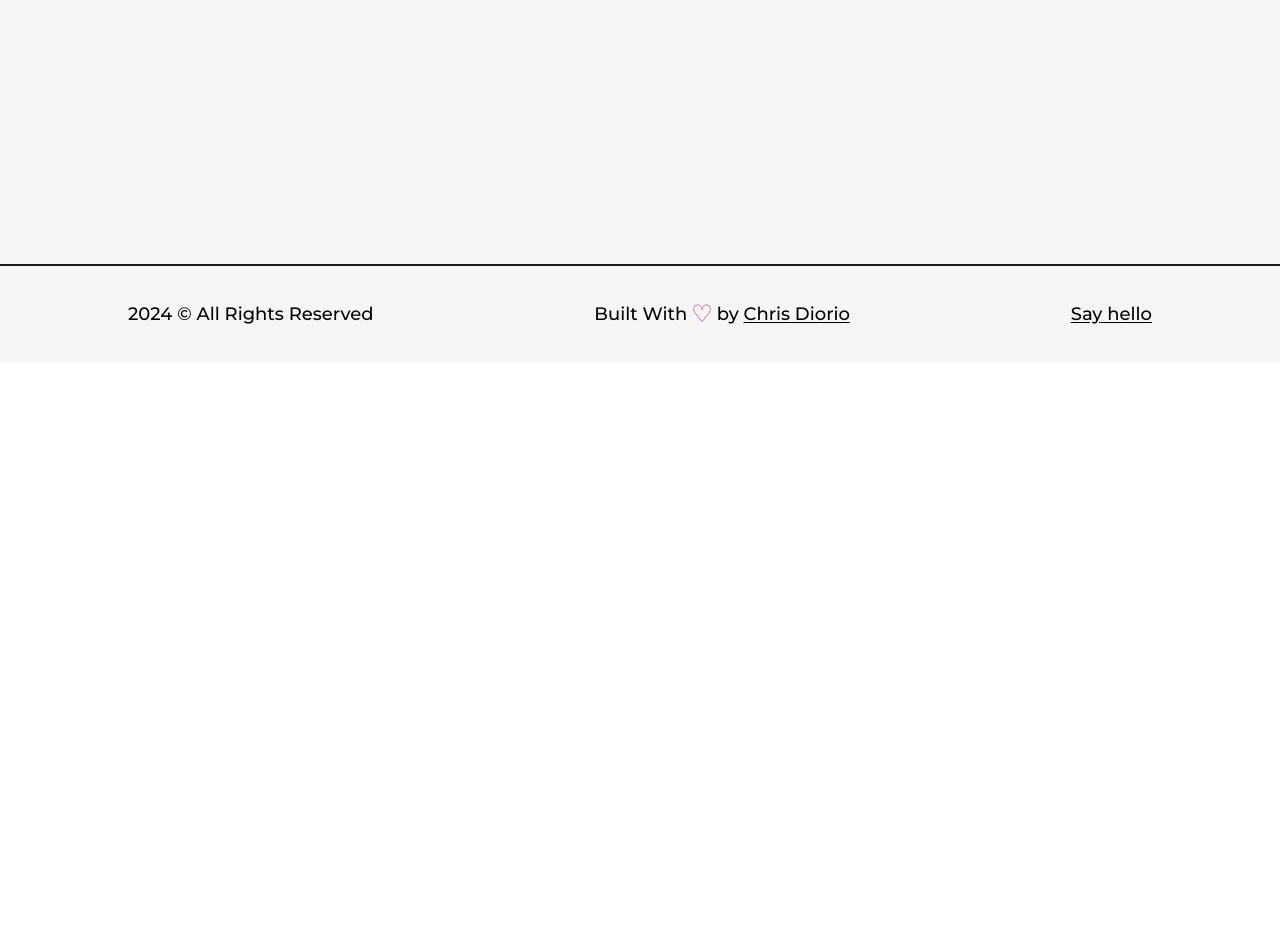
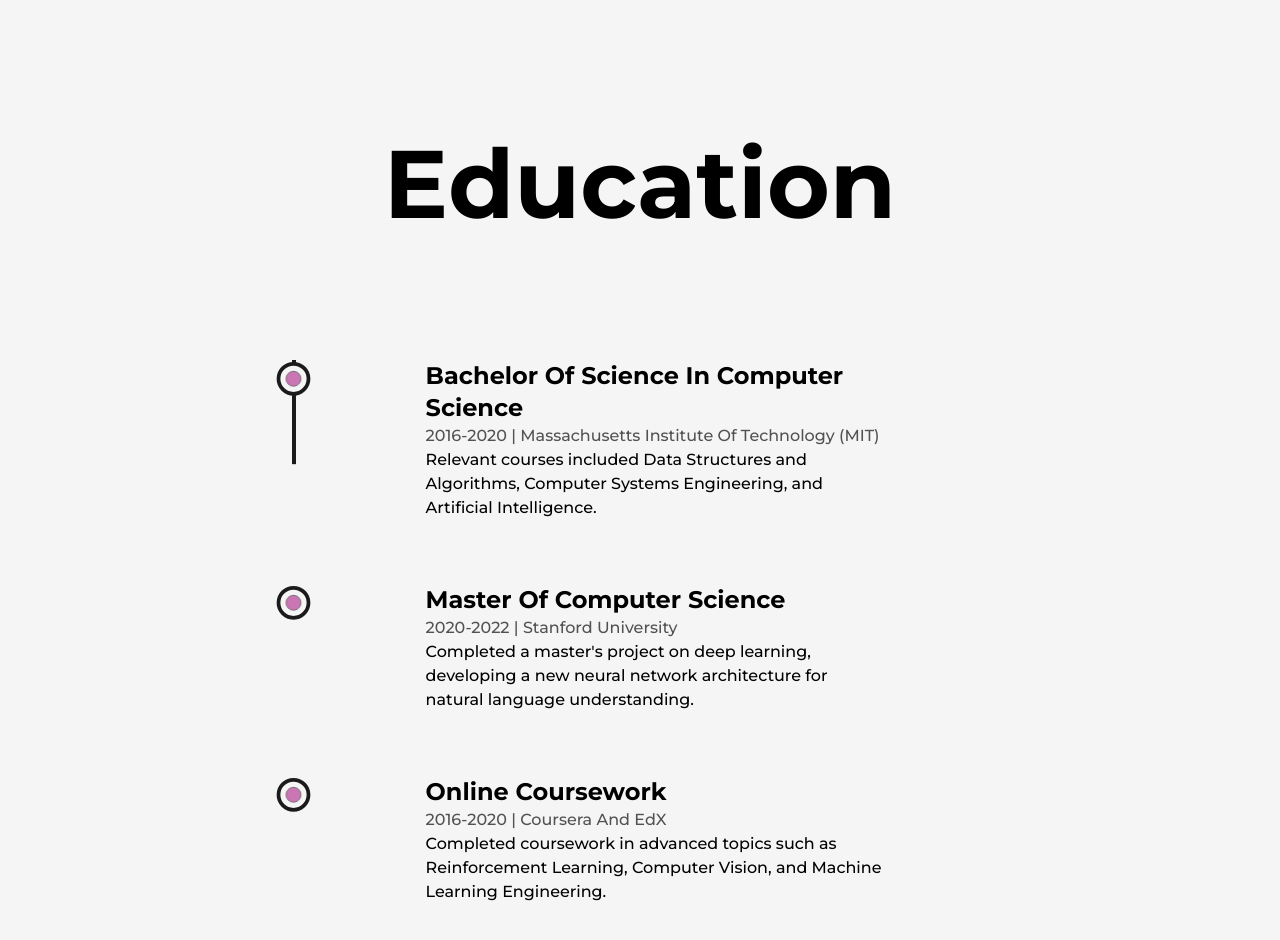
Before and after one commit to PupRiku/Portfolio-V3, a Next.js app: page /about in a window 1280 px wide. Shown: the part 3700-4640 px from the top of the page. Before the commit the page ends 4062 px from the top, so only its background shows below. Built offline with nearby package versions, Linux system fonts and the light colour scheme.

Commit message:
Add education section

```diff
--- /dev/null
+++ b/src/components/Education.js
@@ -0,0 +1,71 @@
+import React, { useRef } from 'react'
+import { motion, useScroll } from 'framer-motion'
+import LiIcon from './LiIcon'
+
+const Details = ({ type, time, place, info }) => {
+  const ref = useRef(null)
+  return (
+    <li
+      ref={ref}
+      className='my-8 first:mt-0 last:mb-0 w-[60%] mx-auto flex flex-col items-center justify-between'
+    >
+      <LiIcon reference={ref} />
+      <motion.div
+        initial={{ y: 50 }}
+        whileInView={{ y: 0 }}
+        transition={{ duration: 0.5, type: 'spring' }}
+      >
+        <h3 className='capitalize font-bold text-2xl'>{type}</h3>
+        <span className='capitalize font-medium text-dark/75'>
+          {time} | {place}
+        </span>
+        <p className='font-medium w-full'>{info}</p>
+      </motion.div>
+    </li>
+  )
+}
+
+const Education = () => {
+  const ref = useRef(null)
+  const { scrollYProgress } = useScroll({
+    target: ref,
+    offset: ['start end', 'center start'],
+  })
+
+  return (
+    <div className='my-64'>
+      <h2 className='font-bold text-8xl mb-32 w-full text-center'>Education</h2>
+      <div ref={ref} className='w-[75%] mx-auto relative'>
+        <motion.div
+          style={{ scaleY: scrollYProgress }}
+          className='absolute left-9 top-0 w-[4px] h-full bg-dark origin-top'
+        />
+        <ul className='w-full flex flex-col items-start justify-between ml-4'>
+          <Details
+            type='Bachelor Of Science In Computer Science'
+            time='2016-2020'
+            place='Massachusetts Institute Of Technology (MIT)'
+            info='Relevant courses included Data Structures and Algorithms, Computer Systems Engineering, and Artificial
+            Intelligence.'
+          />
+          <Details
+            type='Master Of Computer Science'
+            time='2020-2022'
+            place='Stanford University'
+            info="Completed a master's project on deep learning, developing a new neural network architecture for natural
+            language understanding."
+          />
+          <Details
+            type='Online Coursework'
+            time='2016-2020'
+            place='Coursera And EdX'
+            info='Completed coursework in advanced topics such as Reinforcement Learning, Computer Vision, and Machine
+            Learning Engineering.'
+          />
+        </ul>
+      </div>
+    </div>
+  )
+}
+
+export default Education
--- a/src/pages/about.js
+++ b/src/pages/about.js
@@ -7,6 +7,7 @@ import profilePic from '../../public/images/profile/developer-pic-2.jpg'
 import { useInView, useMotionValue, useSpring } from 'framer-motion'
 import Skills from '@/components/Skills'
 import Experience from '@/components/Experience'
+import Education from '@/components/Education'
 
 const AnimatedNumbers = ({ value }) => {
   const ref = useRef(null)
@@ -104,6 +105,7 @@ const about = () => {
           </div>
           <Skills />
           <Experience />
+          <Education />
         </Layout>
       </main>
     </>
```
